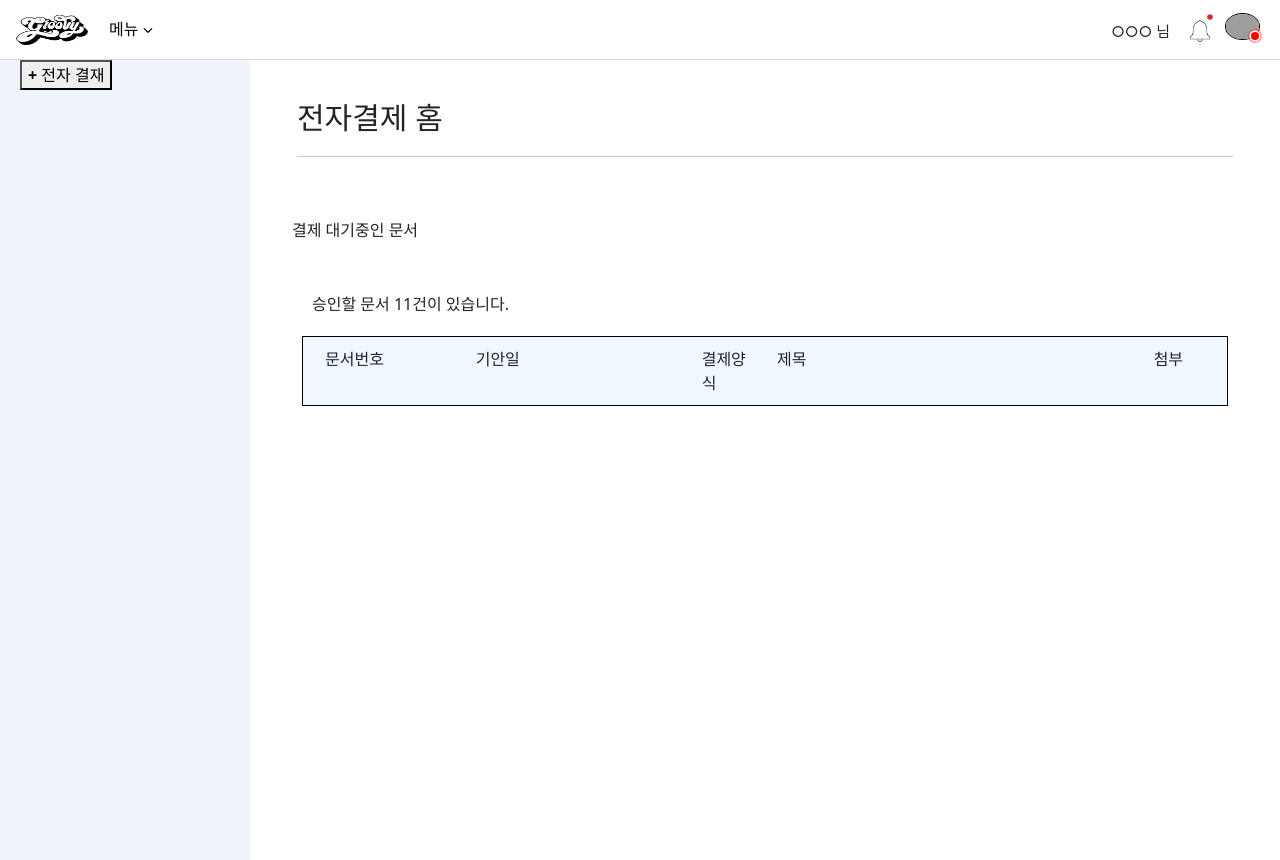
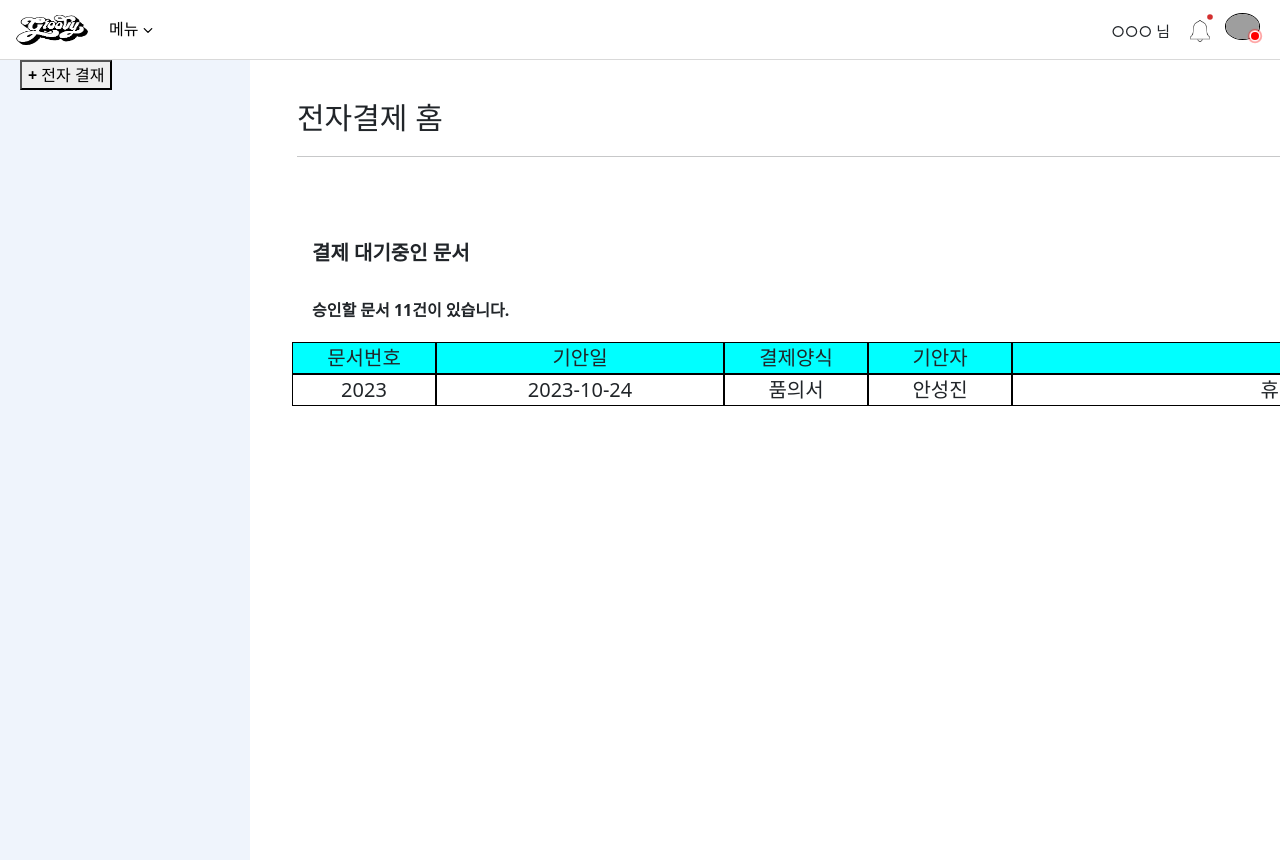
Before and after one commit to hipese/Groovy_React, a React (Create React App) app: page /sign in a window 1280 px wide. Built offline with nearby package versions, Linux system fonts and the light colour scheme; grey boxes are pictures that could not be loaded.

Commit message:
재훈이 작업 병합

```diff
--- a/src/pages/Sign/components/Sign_Main/Sign_Main.js
+++ b/src/pages/Sign/components/Sign_Main/Sign_Main.js
@@ -2,25 +2,44 @@ import { Col, Container, Row } from "reactstrap";
 import style from "./Sign_Main.module.css"
 const Sign_Main = () => {
     return (
+
         <Container>
+            <div className={style.sign_container}>
                 <div className={style.header}>
                     전자결제 홈
                     <hr />
                 </div>
 
                 <div className={style.body}>
-                결제 대기중인 문서
-                <div></div>
-                <div>승인할 문서 11건이 있습니다.</div>
-                <Row className={style.tableBox}>
-                    <Col xs="2">문서번호</Col>
-                    <Col xs="3">기안일</Col>
-                    <Col xs="1">결제양식</Col>
-                    <Col xs="5">제목</Col>
-                    <Col xs="1">첨부</Col>
-                </Row>
+
+                    <div className={style.documents}>
+
+                    </div>
+                    <div className={style.titleText}>결제 대기중인 문서</div>
+                    <div className={style.text}>승인할 문서 11건이 있습니다.</div>
+
+                    <div className={style.tableBox}>
+                        <div className={`${style.tableRow} ${style.tableHead}`}>
+                            <div>문서번호</div>
+                            <div>기안일</div>
+                            <div>결제양식</div>
+                            <div>기안자</div>
+                            <div>제목</div>
+                            <div>첨부</div>
                         </div>
 
+                        <div className={style.tableRow}>
+                            <div>2023</div>
+                            <div>2023-10-24</div>
+                            <div>품의서</div>
+                            <div>안성진</div>
+                            <div>휴가 신청</div>
+                            <div>파일 아이콘</div>
+                        </div>
+
+                    </div>
+                </div>
+            </div>
         </Container>
     );
 }
--- a/src/pages/Sign/components/Sign_Main/Sign_Main.module.css
+++ b/src/pages/Sign/components/Sign_Main/Sign_Main.module.css
@@ -1,20 +1,54 @@
 
 *{box-sizing: border-box;}
 
+.sign_container{
+    width: 1500px;
+    height: 100%;
+}
 .header{
+    height: 20%;
     font-size: 30px;
     margin: 20px;
     padding: 15px;
 }
 .body{
+    height: 60%;
     margin: 20px;
     padding: 10px;
 }
-.body>div{
+
+.text{
+    font-weight: bold;
+    margin: 10px;
+    padding: 10px;
+}
+.titleText{
+    font-size: 20px;
+    font-weight: bold;
     margin: 10px;
     padding: 10px;
 }
 .tableBox{
+    width: 100%;
     background-color: aliceblue;
+}
+.tableHead{background-color: aqua;}
+.tableRow{
+    float: left;
+    width: 100%;
+
+}
+.tableRow>div{
+    display: flex;
+    float: left;
+    justify-content: center;
     border: 1px solid black;
+    font-size: 20px;
 }
+
+.tableRow > div:nth-child(1) { width: 10%;  /* 문서번호 넓이 */}
+.tableRow > div:nth-child(2) {width: 20%; /* 기안일 넓이 */}
+.tableRow > div:nth-child(3) { width: 10%; /* 결제양식 넓이 */}
+.tableRow > div:nth-child(4) {width: 10%; /* 기안자 넓이 */}
+.tableRow > div:nth-child(5) { width: 40%; /* 제목 넓이 */}
+.tableRow > div:nth-child(6) {width: 10%; /* 첨부 넓이 */}
```
Lines whose indentation alone changed are shown as unchanged.
